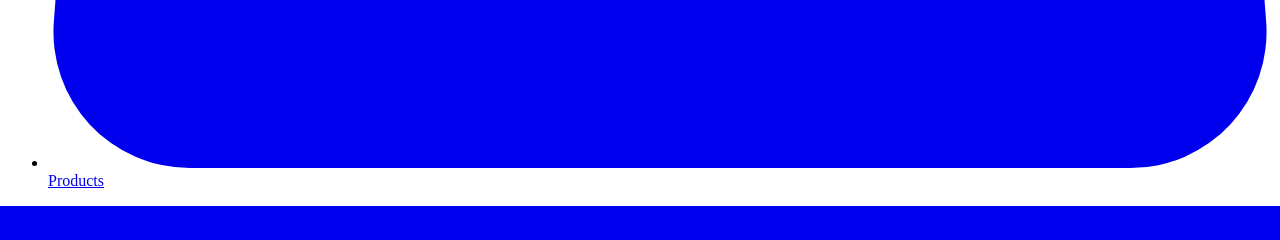
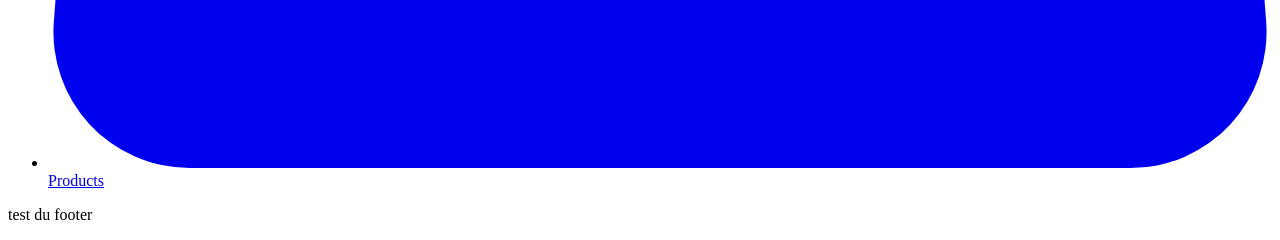
Before and after one commit to NicolasFrouin/challenge1_4iw3, a Symfony app: template templates/base.html.twig in a window 1280 px wide. Shown: the part 5174-5414 px from the top of the page. Before the commit the page ends 5380 px from the top, so only its background shows below. Run offline with Twig, Linux system fonts and the light colour scheme; the template is opened without the code that fills it, so the values that code supplies are empty; some libraries are stand-ins or nearby versions.

Commit message:
Ajout Footer

```diff
--- a/templates/base.html.twig
+++ b/templates/base.html.twig
@@ -31,7 +31,7 @@
 								</button>
 								<a href="/" class="flex ms-2 md:me-24">
 									<img src="https://tailwindui.com/img/logos/mark.svg?color=indigo&shade=500" class="h-8 me-3" alt="Logo"/>
-									<span class="self-center text-xl font-semibold sm:text-2xl whitespace-nowrap dark:text-white">TailwindCSS</span>
+									<span class="self-center text-xl font-semibold sm:text-2xl whitespace-nowrap dark:text-white">Projet Challenge</span>
 								</a>
 							</div>
 							<div class="flex items-center">
@@ -142,5 +142,6 @@
 				{% endblock %}
 			</div>
 		</div>
+		{% include 'footer.html.twig' %}
 	</body>
 </html></body></html>
--- /dev/null
+++ b/templates/footer.html.twig
@@ -0,0 +1,3 @@
+<footer>
+    <p>test du footer</p>
+</footer>
```
